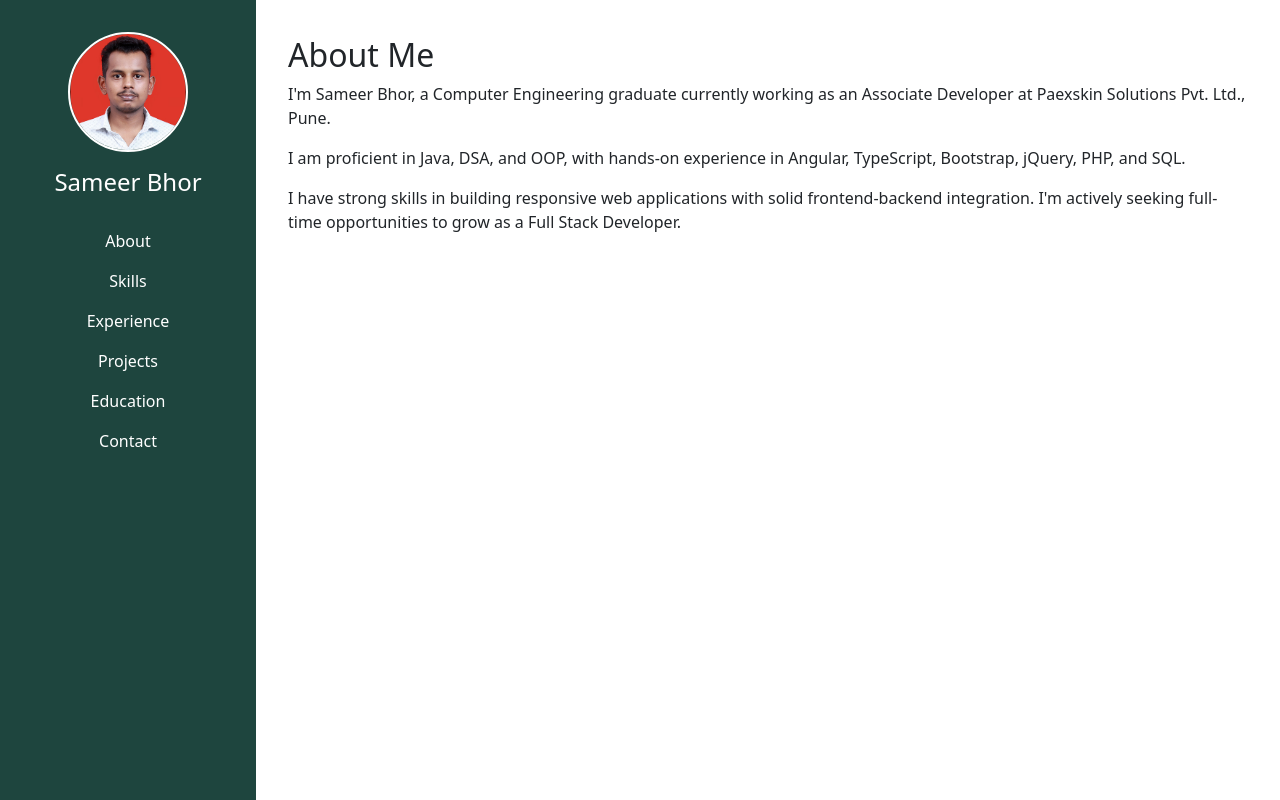
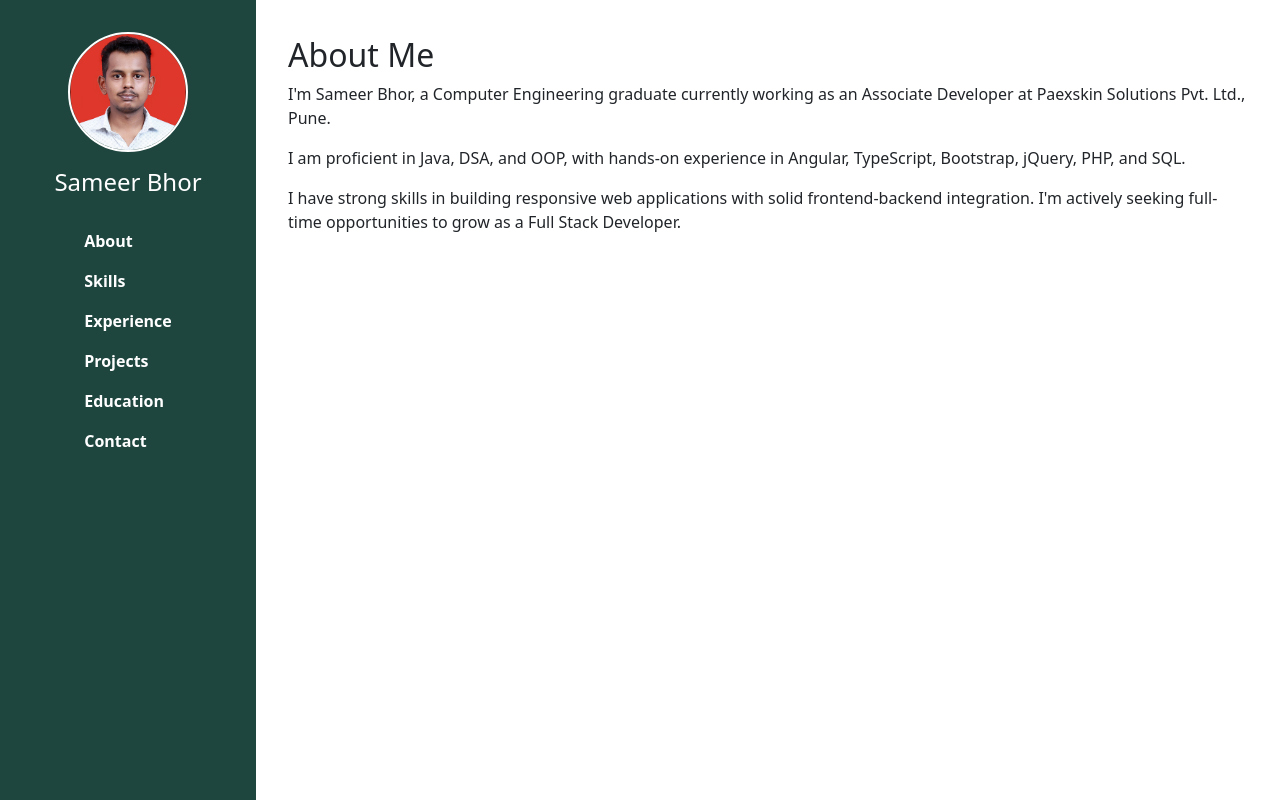
Before and after one commit to Sameerbhor17/portfolio, an Angular app: page / in a window 1280 px wide. Built offline with nearby package versions, Linux system fonts and the light colour scheme.

Commit message:
my-portfolio-app-navbar-changes

```diff
--- a/src/app/components/navbar/navbar.css
+++ b/src/app/components/navbar/navbar.css
@@ -6,9 +6,12 @@
   background-position: center;
   border-radius: 50%;
   border: 2px solid white;
-  /* box-shadow: 0 0 10px rgba(255, 255, 255, 0.2); */
 }
 
 .bg-green {
   background-color: #1e453e !important;
 }
+
+.font-weight-bold {
+  font-weight: bold;
+}
--- a/src/app/components/navbar/navbar.html
+++ b/src/app/components/navbar/navbar.html
@@ -5,7 +5,7 @@
 
   <h4 class="text-center mb-4">Sameer Bhor</h4>
 
-  <ul class="nav nav-pills flex-column w-100 align-items-center">
+  <ul class="nav nav-pills flex-column font-weight-bold">
     <li class="nav-item"><a class="nav-link text-white" routerLink="/">About</a></li>
     <li class="nav-item"><a class="nav-link text-white" routerLink="/skills">Skills</a></li>
     <li class="nav-item"><a class="nav-link text-white" routerLink="/experience">Experience</a></li>
```
